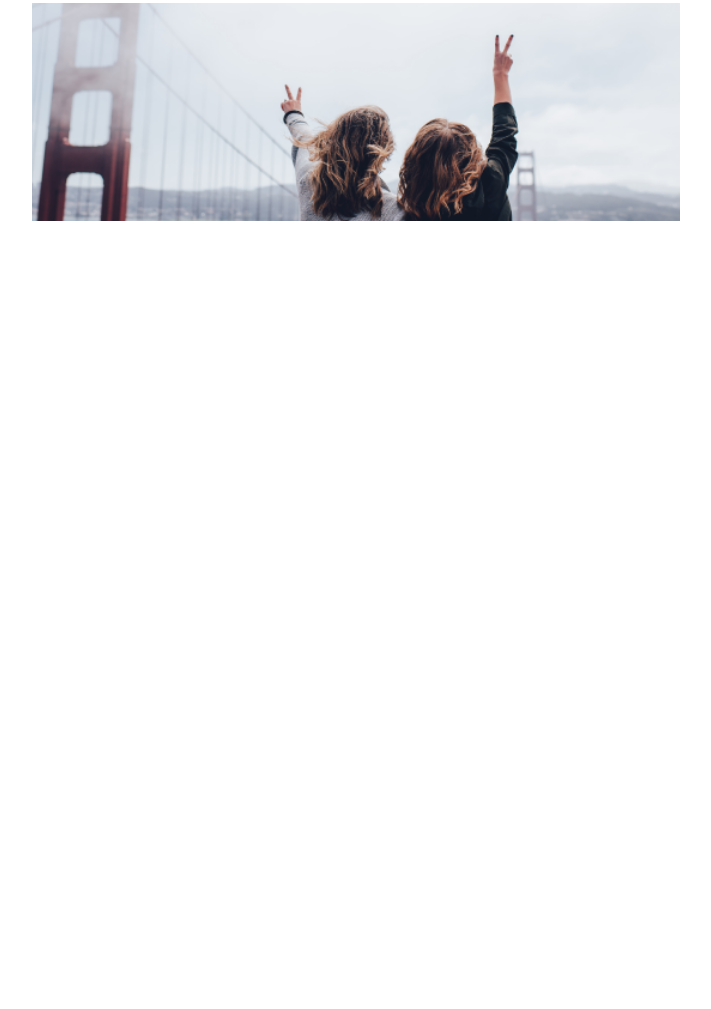
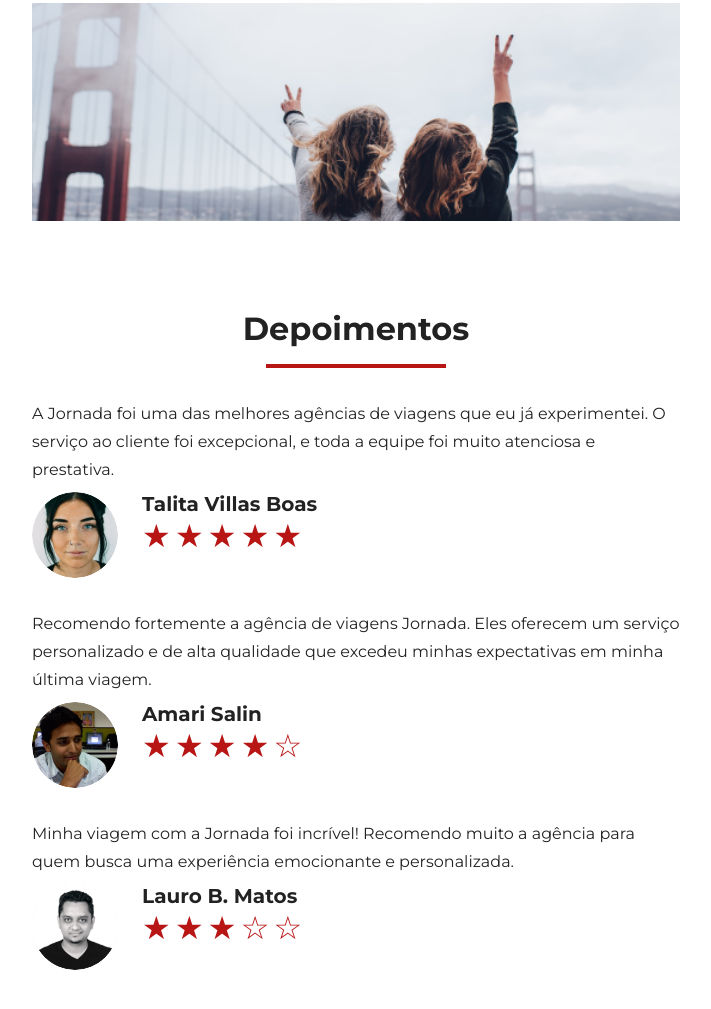
Before and after one commit to viniciuspmacedo-tec/jornada-viagens, a plain HTML site: page index.html in a window 1280 px wide. Shown: the part 4693-5702 px from the top of the page, without its empty margins (284-995 px from the left). Before the commit the page ends 5002 px from the top, so only its background shows below. Drawn offline with Linux system fonts and the light colour scheme.

Commit message:
Adiciona a secao Depoimentos e estiliza para todas as telas

```diff
--- a/css/styles.css
+++ b/css/styles.css
@@ -5,3 +5,4 @@
 @import url(categories.css);
 @import url(destinations.css);
 @import url(payments.css);
+@import url(testimonials.css);
--- /dev/null
+++ b/css/testimonials.css
@@ -0,0 +1,40 @@
+.testimonials-container{
+    display: flex;
+    flex-direction: column;
+    gap: 32px;
+}
+
+.testimonial-text{
+    font-weight: var(--text-weight);
+    line-height: 1.75rem;
+}
+
+.testimonial-author{
+    display: flex;
+    flex-direction: row;
+    gap: 24px;
+    margin-top: 8px;
+}
+
+.testimonial-author img{
+    width: 86px;
+    height: 86px;
+    border-radius: 50%;
+}
+
+.testimonial-author .testimonial-author-name{
+    font-size: 1.25rem;
+    font-weight: var(--title-weight);
+}
+
+.testimonial-author .testimonial-author-rating .star{
+    font-size: 2rem;
+    color: var(--button-primary-color);
+}
+
+@media screen and (min-width: 1440px){
+    .testimonials-container{
+        flex-direction: row;
+        gap: 24px;
+    }
+}
--- a/index.html
+++ b/index.html
@@ -163,6 +163,68 @@
             </div>
         </div>
     </section>
+    <section class="testimonials">
+        <div class="section-title">
+            <h2>Depoimentos</h2>
+            <hr>
+        </div>
+        <div class="testimonials-container">
+            <article class="testimonial-card">
+                <p class="testimonial-text">
+                    A Jornada foi uma das melhores agências de viagens que eu já experimentei. O serviço ao cliente foi excepcional, e toda a equipe foi muito atenciosa e prestativa.
+                </p>
+                <div class="testimonial-author">
+                    <img src="img/talita.png" alt="foto de perfil da cliente Talita Villas Boas" class="testimonial-author-avatar">
+                    <div class="testimonial-author-content">
+                        <h4 class="testimonial-author-name">Talita Villas Boas</h4>
+                        <div class="testimonial-author-rating">
+                            <span class="star">&#9733;</span>
+                            <span class="star">&#9733;</span>
+                            <span class="star">&#9733;</span>
+                            <span class="star">&#9733;</span>
+                            <span class="star">&#9733;</span>
+                        </div>
+                    </div>
+                </div>
+            </article>
+            <article class="testimonial-card">
+                <p class="testimonial-text">
+                    Recomendo fortemente a agência de viagens Jornada. Eles oferecem um serviço personalizado e de alta qualidade que excedeu minhas expectativas em minha última viagem.
+                </p>
+                <div class="testimonial-author">
+                    <img src="img/amari.png" alt="foto de perfil da cliente Amari Salin" class="testimonial-author-avatar">
+                    <div class="testimonial-author-content">
+                        <h4 class="testimonial-author-name">Amari Salin</h4>
+                        <div class="testimonial-author-rating">
+                            <span class="star">&#9733;</span>
+                            <span class="star">&#9733;</span>
+                            <span class="star">&#9733;</span>
+                            <span class="star">&#9733;</span>
+                            <span class="star">&#9734;</span>
+                        </div>
+                    </div>
+                </div>
+            </article>
+            <article class="testimonial-card">
+                <p class="testimonial-text">
+                    Minha viagem com a Jornada foi incrível! Recomendo muito a agência para quem busca uma experiência emocionante e personalizada.
+                </p>
+                <div class="testimonial-author">
+                    <img src="img/lauro.png" alt="foto de perfil da cliente Lauro B. Matos" class="testimonial-author-avatar">
+                    <div class="testimonial-author-content">
+                        <h4 class="testimonial-author-name">Lauro B. Matos</h4>
+                        <div class="testimonial-author-rating">
+                            <span class="star">&#9733;</span>
+                            <span class="star">&#9733;</span>
+                            <span class="star">&#9733;</span>
+                            <span class="star">&#9734;</span>
+                            <span class="star">&#9734;</span>
+                        </div>
+                    </div>
+                </div>
+            </article>
+        </div>
+    </section>
 </body>
 
 </html>
```
Also changed, not shown: img/amari.png (added), img/lauro.png (added), img/talita.png (added).
